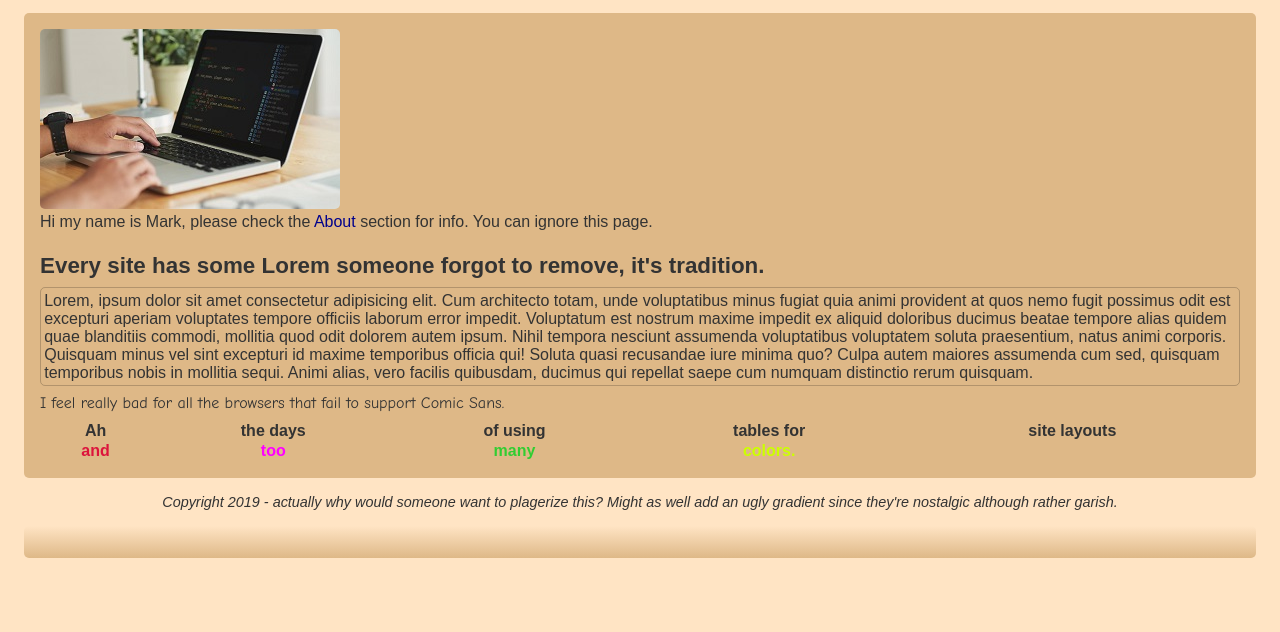
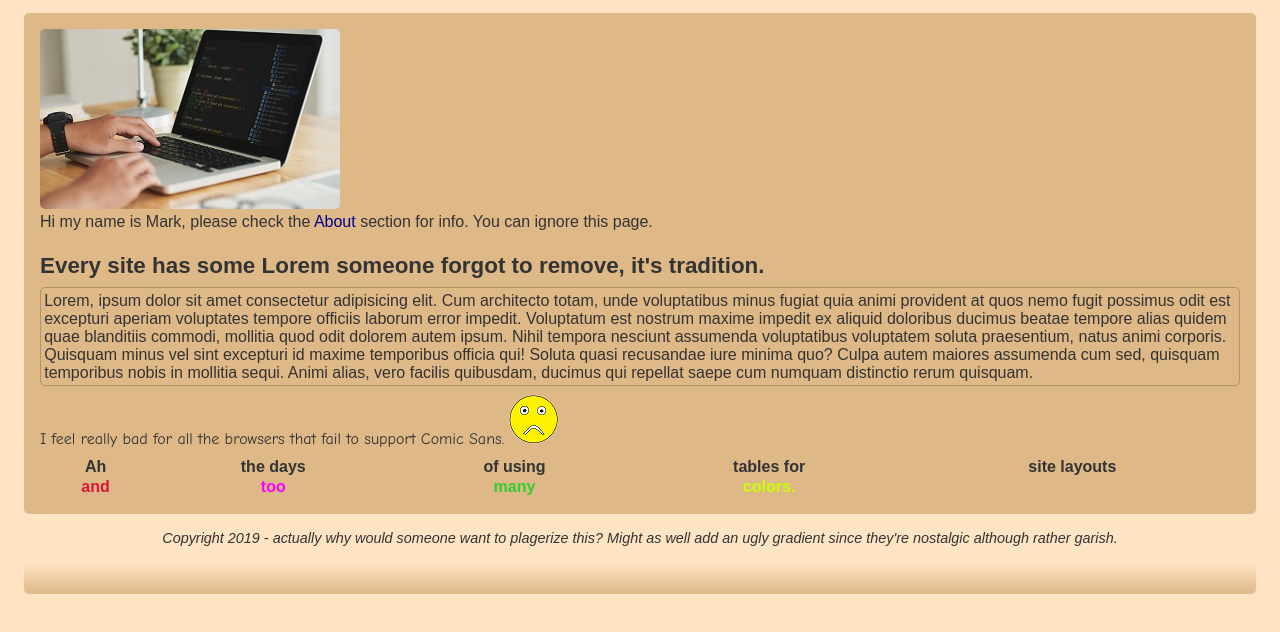
Before and after one commit to markpackham/randomHtmlCSS, a plain HTML site: page index.html in a window 1280 px wide. Shown: the part 96-728 px from the top of the page. Drawn offline with Linux system fonts and the light colour scheme.

Commit message:
use CSS after:: effect with my terrible MS Paint image

```diff
--- a/css/style.css
+++ b/css/style.css
@@ -131,6 +131,10 @@ img,
   font-family: "Comic Sans MS", "Comic Sans", cursive;
 }
 
+.comicSans::after {
+  content: url(/images/sadFace.png);
+}
+
 /* Animation */
 .fade-in {
   animation: fadeIn ease 5s;
```
Also changed, not shown: about.html (+4 -0 lines), images/sadFace.png (added), 1 other file.
